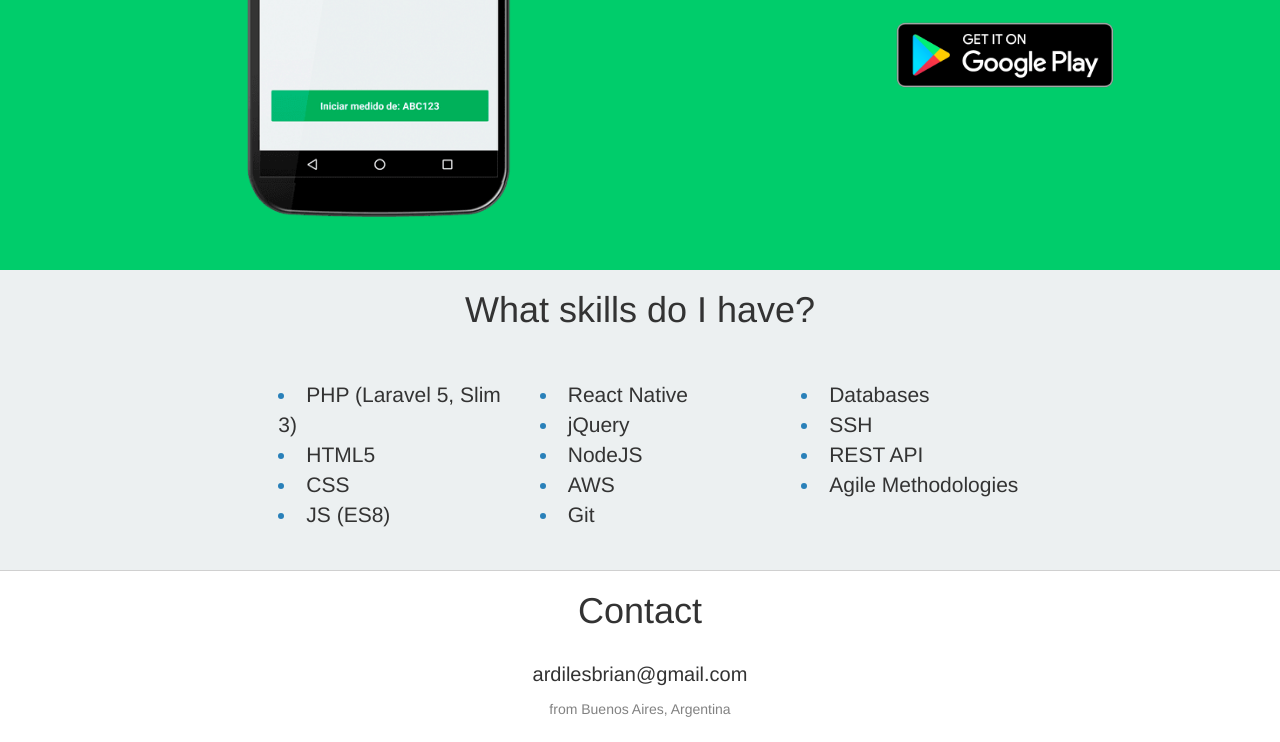
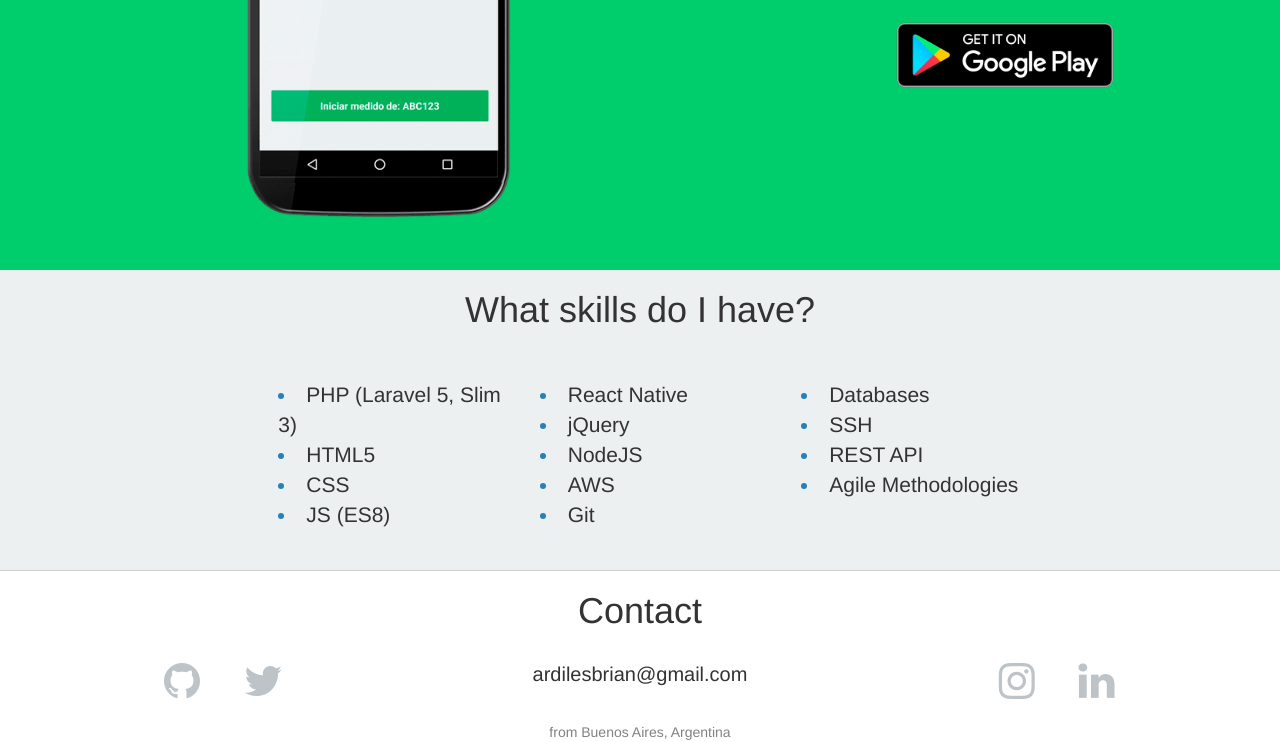
Before and after one commit to brai4u/brianardiles.cf, a plain HTML site: page index.html in a window 1280 px wide. Shown: the part 1681-2423 px from the top of the page. Before the commit the page ends 2400 px from the top, so only its background shows below. Drawn offline with Linux system fonts and the light colour scheme.

Commit message:
fix social medias icons

```diff
--- a/index.html
+++ b/index.html
@@ -167,7 +167,7 @@
 <!-- CSS -->
 <link rel="stylesheet" type="text/css" href="css/bootstrap.min.css">
 <link rel="stylesheet" type="text/css" href="css/style.css">
-<link rel="preload" href="https://maxcdn.bootstrapcdn.com/font-awesome/4.7.0/css/font-awesome.min.css">
+<link rel="stylesheet" href="https://maxcdn.bootstrapcdn.com/font-awesome/4.7.0/css/font-awesome.min.css">
 
 <script type="text/javascript" src="js/jquery-3.1.1.min.js"></script>
 <script type="text/javascript">
```
